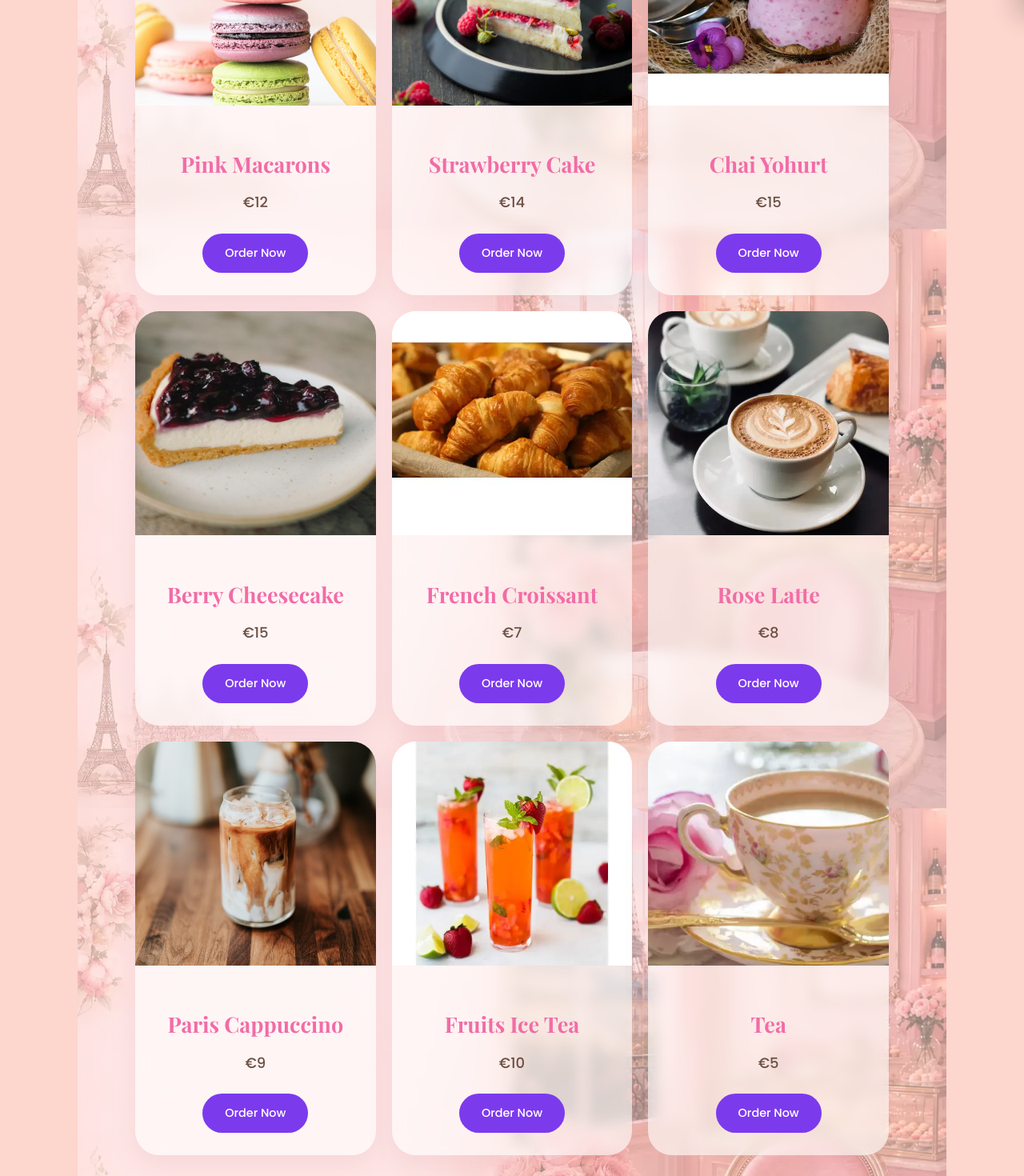
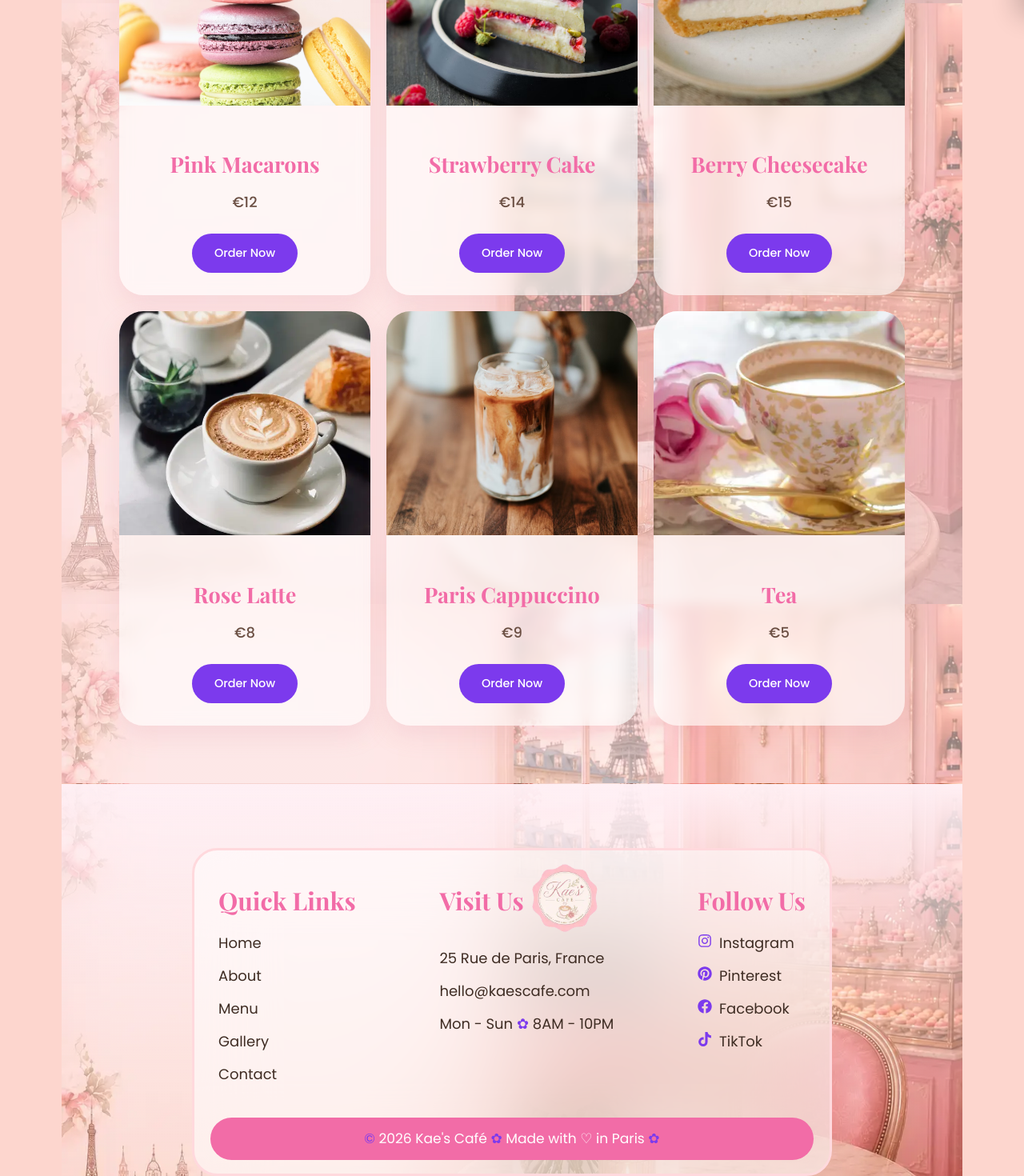
Before and after one commit to KunnikarB/kaes-cafe, a React (Vite) app: page /menu in a window 1280 px wide. Shown: the part 780-2250 px from the top of the page at 80% size. Built offline with nearby package versions, Linux system fonts and the light colour scheme.

Commit message:
Update styles

```diff
--- a/src/pages/Menu.jsx
+++ b/src/pages/Menu.jsx
@@ -22,21 +22,13 @@ const menuItems = [
     price: '€14',
     image: strawberryCakeImg,
   },
-  {
-    title: 'Chai Yohurt',
-    price: '€15',
-    image: fruitsYohurt,
-  },
+
   {
     title: 'Berry Cheesecake',
     price: '€15',
     image: berryCake,
   },
-  {
-    title: 'French Croissant',
-    price: '€7',
-    image: croissantsImg,
-  },
+
   {
     title: 'Rose Latte',
     price: '€8',
@@ -47,11 +39,7 @@ const menuItems = [
     price: '€9',
     image: cappuccinoImg,
   },
-  {
-    title: 'Fruits Ice Tea',
-    price: '€10',
-    image: fruitsIceTea,
-  },
+
   {
     title: 'Tea',
     price: '€5',
--- a/src/styles/CustomerReviews.css
+++ b/src/styles/CustomerReviews.css
@@ -2,10 +2,8 @@
 
 .reviews-section {
   background-color: #fdd6ce;
-  padding: 0 1rem 2rem;
   overflow: hidden;
   position: relative;
-  top: -20px;
 }
 
 .reviews-container {
@@ -53,7 +51,8 @@
     url('../assets/pink-bg.webp') no-repeat;
   background-size: cover;
   background-position: center;
-  padding: 2rem;
+  padding: 5rem;
+
 }
 
 /* Card */
--- a/src/styles/Footer.css
+++ b/src/styles/Footer.css
@@ -8,7 +8,6 @@
     url("../assets/pink-bg.webp") no-repeat;
   background-size: cover;
   background-position: left;
-  /* background-color: var(--bg); */
   padding-top: 80px;
   border-top: 1px solid rgba(214, 140, 160, 0.15);
 }
--- a/src/styles/Hero.css
+++ b/src/styles/Hero.css
@@ -4,6 +4,7 @@
   background-color: #fdd6ce;
   padding: 2rem;
   padding-top: 10rem;
+
 }
 
 .overlay {
@@ -12,17 +13,18 @@
   border-radius: 36px;
   backdrop-filter: blur(40px);
   display: flex;
+
 }
 
 .hero-content {
-  max-width: 1250px;
+  max-width: 1300px;
   width: 100%;
+  border-radius: 36px;
   background:
     linear-gradient(rgba(255, 240, 245, 0.1), rgba(255, 240, 245, 0.1)),
     url('../assets/pink-bg.webp') no-repeat;
   background-size: cover;
   background-position: center;
-  border-radius: 32px;
   overflow: hidden;
   padding-left: 2.5rem;
 }
--- a/src/styles/Menu.css
+++ b/src/styles/Menu.css
@@ -4,7 +4,6 @@
 .menu {
   min-height: 100vh;
   background-color: #fdd6ce;
-  padding: 100px 20px;
   padding-top: 10rem;
 }
 
```
